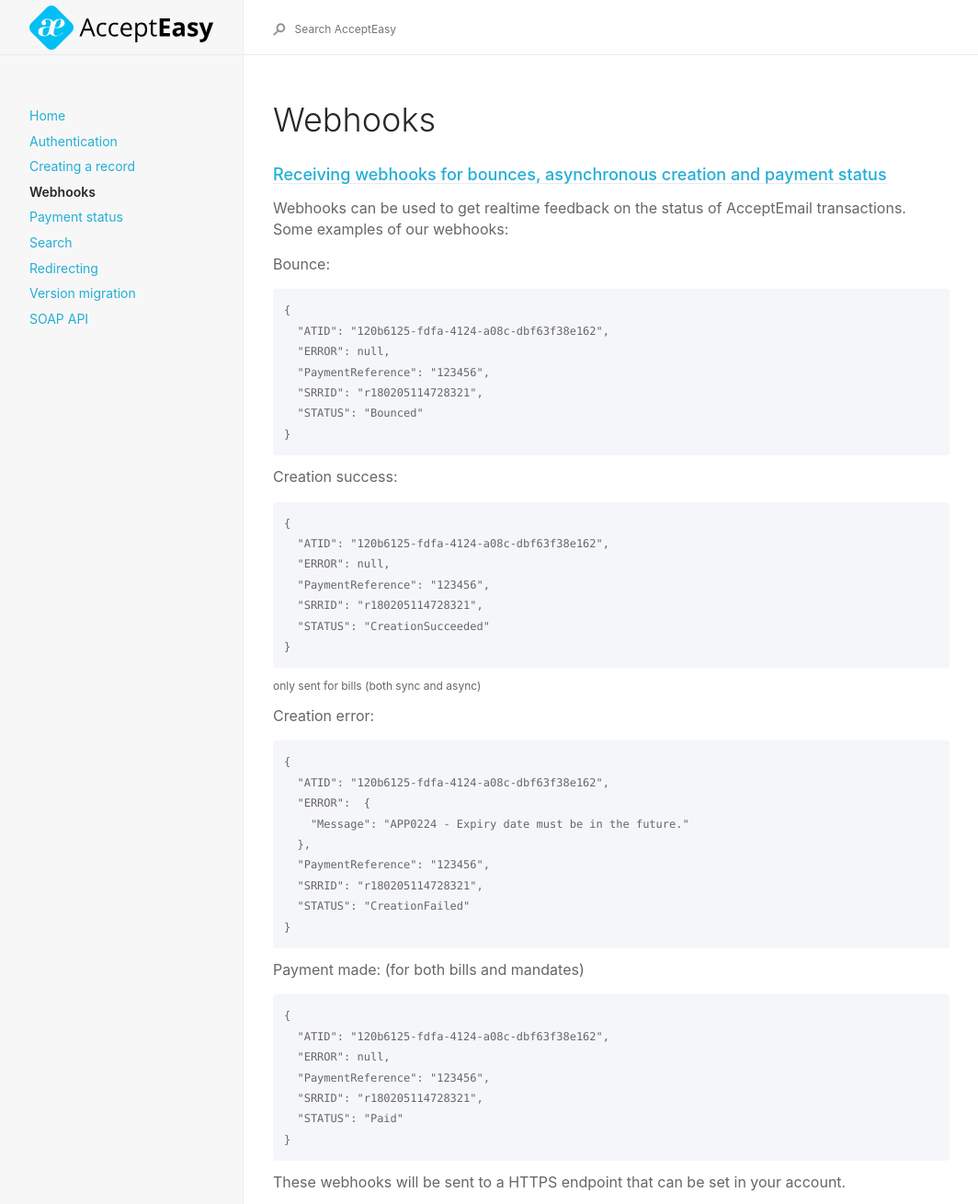
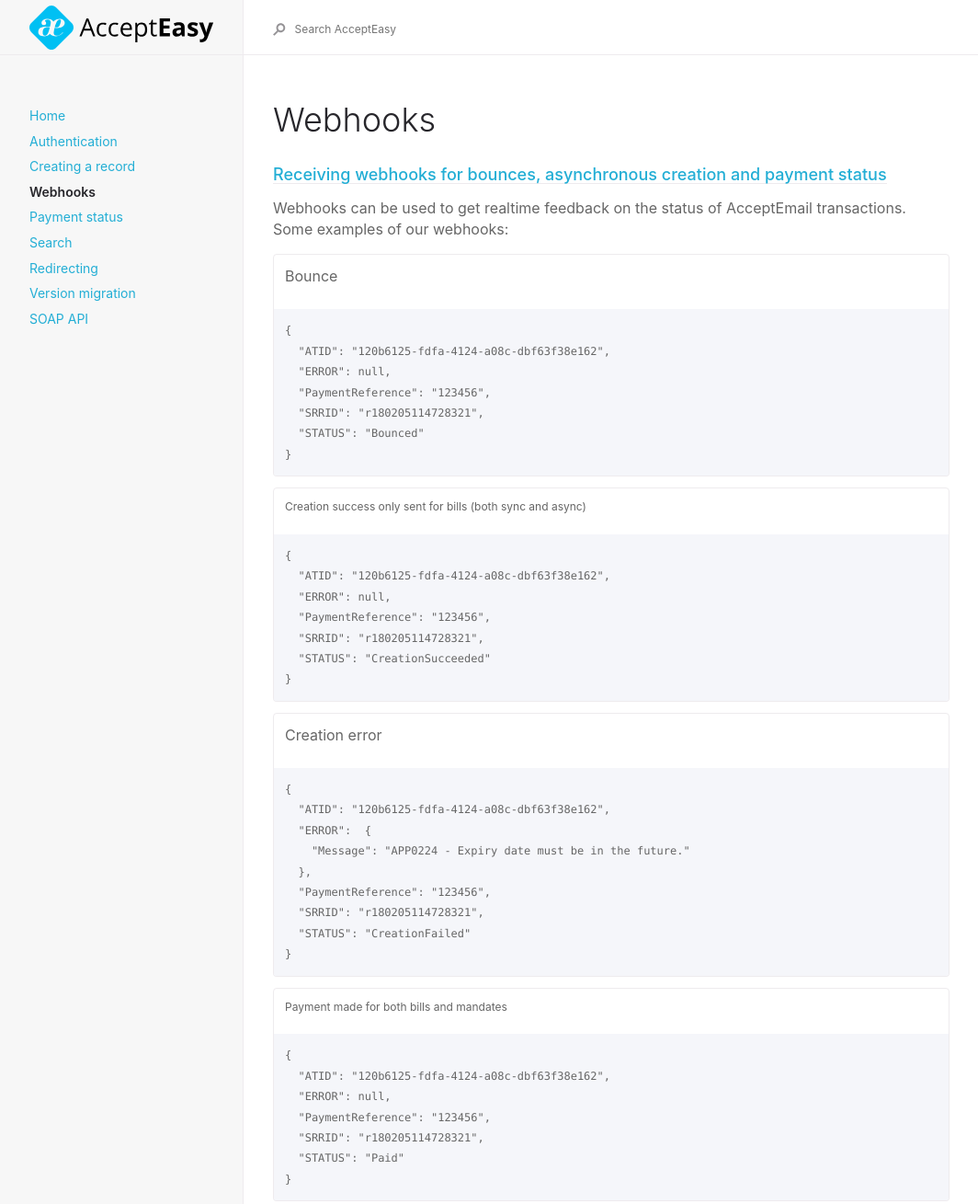
Before and after one commit to AcceptEmail/apidocs, a Jekyll site: the page built from docs/webhooks.md, in a window 1280 px wide, cut to the strip 0-1309 px from the top of the page. Shown: the whole strip at 92% size, without its empty margins (91-1155 px from the left). Built offline with Jekyll 4.4.1, drawn with Linux system fonts in a browser that asks for light colours.

Commit message:
Update webhooks.md

````diff
--- a/docs/webhooks.md
+++ b/docs/webhooks.md
@@ -11,7 +11,9 @@ nav_order: 4
 
 Webhooks can be used to get realtime feedback on the status of AcceptEmail transactions. Some examples of our webhooks:
 
-Bounce:
+<div class="code-example" markdown="1">
+Bounce
+</div>
 ```
 {
   "ATID": "120b6125-fdfa-4124-a08c-dbf63f38e162",
@@ -22,7 +24,11 @@ Bounce:
 }
 ```
 
-Creation success:
+<div class="code-example" markdown="1">
+Creation success
+only sent for bills (both sync and async)
+{: .fs-2 }
+</div>
 ```
 {
   "ATID": "120b6125-fdfa-4124-a08c-dbf63f38e162",
@@ -32,10 +38,10 @@ Creation success:
   "STATUS": "CreationSucceeded"
 }
 ```
-only sent for bills (both sync and async)
-{: .fs-2 }
 
-Creation error:
+<div class="code-example" markdown="1">
+Creation error
+</div>
 ```
 {
   "ATID": "120b6125-fdfa-4124-a08c-dbf63f38e162",
@@ -48,7 +54,11 @@ Creation error:
 }
 ```
 
-Payment made: (for both bills and mandates)
+<div class="code-example" markdown="1">
+Payment made
+for both bills and mandates
+{: .fs-2 }
+</div>
 ```
 {
   "ATID": "120b6125-fdfa-4124-a08c-dbf63f38e162",
````
